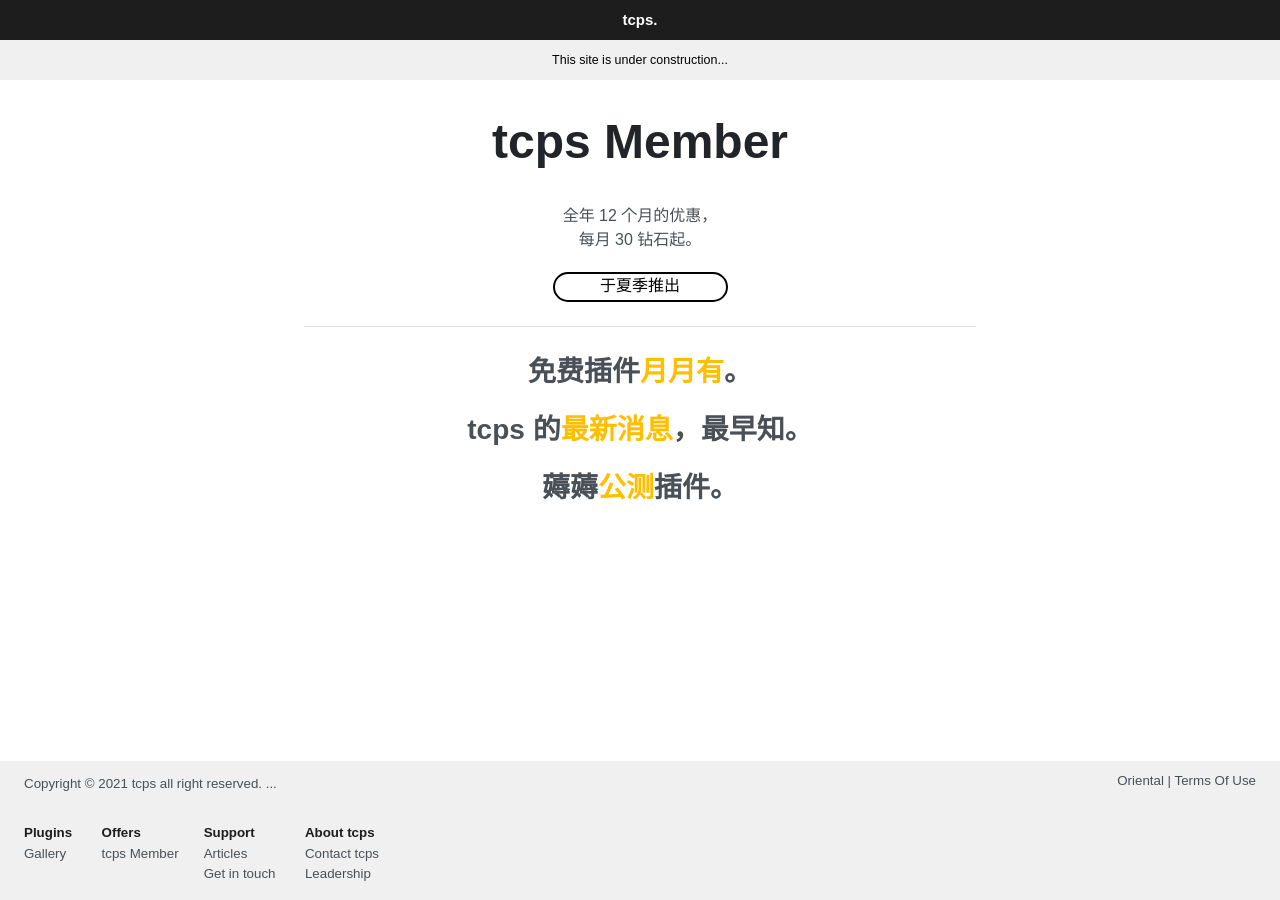
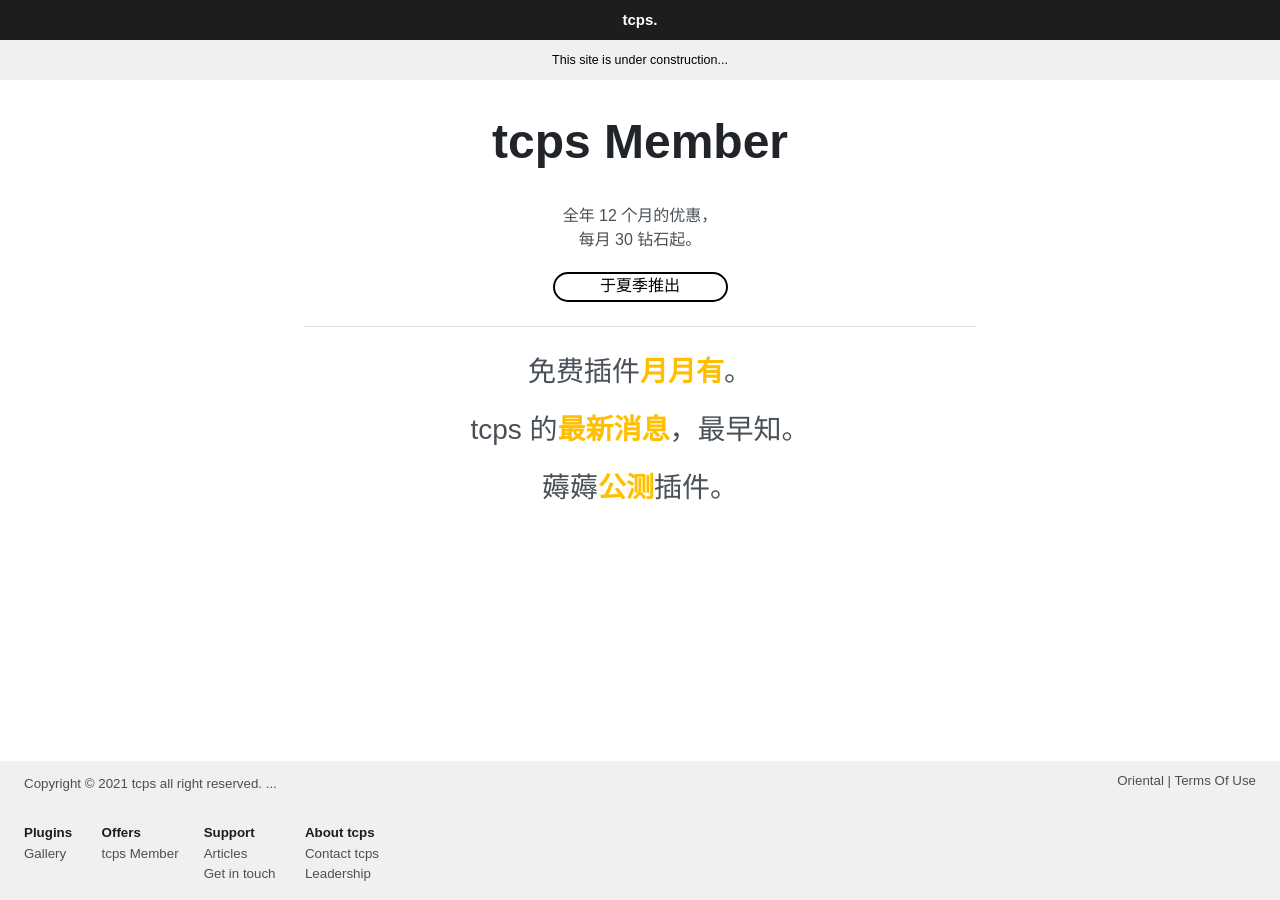
Before and after one commit to ttcps/ttcps.github.io, a Jekyll site: the page built from tcps-member/cn.html, in a window 1280 px wide. Built offline with Jekyll 4.4.1, drawn with Linux system fonts in a browser that asks for light colours.

Commit message:
Update cn.html

```diff
--- a/tcps-member/cn.html
+++ b/tcps-member/cn.html
@@ -6,7 +6,7 @@ title: tcps Member
 <p style="text-align: center">全年 12 个月的优惠，<br>每月 30 钻石起。</p>
 <div style="border:2px #000000 solid;border-radius:100px;height:30px;width: 175px;text-align: center;margin: 0px auto;color: black;margin-top: 20px">于夏季推出</div>
 <hr>
-<div style="text-align: center; font-size: 1.75rem;font-weight: 600;">
+<div style="text-align: center; font-size: 1.75rem;font-weight: 500;">
   <p>免费插件<span style="color: #ffbf00;font-weight: 600;">月月有</span>。</p>
 <p>tcps 的<span style="color: #ffbf00;font-weight: 600;">最新消息</span>，最早知。</p>
 <p>薅薅<span style="color: #ffbf00;font-weight: 600;">公测</span>插件。</p>
```
